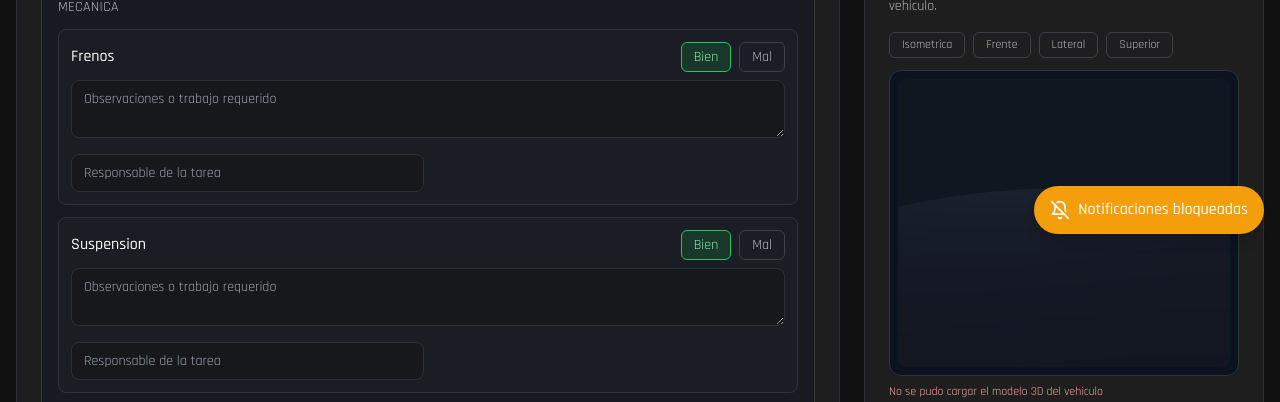
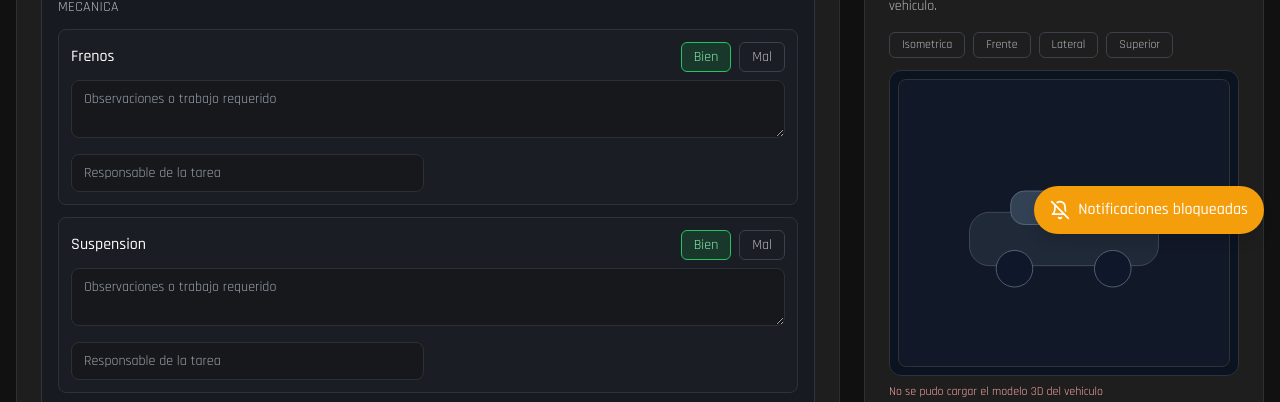
Before and after one commit to mauriciousa993-rgb/app-compraventa, a React (Vite) app in the folder frontend/: page /vehicles/inspection in a window 1280 px wide. Shown: the part 550-952 px from the top of the page. Built offline with nearby package versions, Linux system fonts and the light colour scheme; no server answers; sample sign-in values are in the browser's storage.

Commit message:
Ajustar encuadre del modelo FBX y agregar fallback visual

```diff
--- a/frontend/src/components/Vehicle3DModelViewer.tsx
+++ b/frontend/src/components/Vehicle3DModelViewer.tsx
@@ -101,13 +101,13 @@ const Vehicle3DModelViewer: React.FC<Vehicle3DModelViewerProps> = ({ damageZones
         const size = box.getSize(new THREE.Vector3());
         const center = box.getCenter(new THREE.Vector3());
 
-        fbx.position.sub(center);
-        fbx.position.y += size.y * 0.18;
+        // Centrar la geometria en el origen antes de escalar
+        fbx.position.set(-center.x, -center.y, -center.z);
 
         const maxAxis = Math.max(size.x, size.y, size.z) || 1;
         const scale = 8 / maxAxis;
         fbx.scale.setScalar(scale);
-        fbx.rotation.y = Math.PI * 0.82;
+        fbx.rotation.y = Math.PI * 0.88;
 
         fbx.traverse((obj: any) => {
           if (!obj.isMesh) return;
@@ -122,6 +122,18 @@ const Vehicle3DModelViewer: React.FC<Vehicle3DModelViewerProps> = ({ damageZones
               mat.color instanceof THREE.Color ? mat.color.clone() : new THREE.Color('#9ca3af');
           }
         });
+
+        // Ajustar la base del modelo al piso y encuadrar camara automaticamente
+        const fittedBox = new THREE.Box3().setFromObject(fbx);
+        const fittedSphere = fittedBox.getBoundingSphere(new THREE.Sphere());
+        const yShift = -1.8 - fittedBox.min.y;
+        fbx.position.y += yShift;
+
+        const radius = Math.max(fittedSphere.radius, 2);
+        camera.position.set(radius * 1.8, radius * 0.95, radius * 1.8);
+        controls.target.set(0, 0.2, 0);
+        camera.lookAt(controls.target);
+        controls.update();
 
         scene.add(fbx);
         modelRef.current = fbx;
@@ -210,6 +222,17 @@ const Vehicle3DModelViewer: React.FC<Vehicle3DModelViewerProps> = ({ damageZones
     controls.update();
   };
 
+  const FallbackVehicle = () => (
+    <div className="h-72 w-full rounded-lg border border-[#2f3238] bg-[#111827] flex items-center justify-center">
+      <svg viewBox="0 0 420 220" className="w-[320px] h-[170px]">
+        <rect x="86" y="96" width="248" height="70" rx="26" fill="#1f2937" stroke="#4b5563" />
+        <rect x="140" y="68" width="142" height="44" rx="18" fill="#334155" stroke="#64748b" />
+        <circle cx="145" cy="170" r="24" fill="#0f172a" stroke="#6b7280" />
+        <circle cx="274" cy="170" r="24" fill="#0f172a" stroke="#6b7280" />
+      </svg>
+    </div>
+  );
+
   return (
     <div>
       <div className="flex flex-wrap items-center gap-2 mb-3">
@@ -243,8 +266,13 @@ const Vehicle3DModelViewer: React.FC<Vehicle3DModelViewerProps> = ({ damageZones
         </button>
       </div>
 
-      <div className="rounded-xl border border-[#2f3238] bg-[#0b1220] p-2">
+      <div className="rounded-xl border border-[#2f3238] bg-[#0b1220] p-2 relative">
         <div ref={containerRef} className="h-72 w-full rounded-lg overflow-hidden" />
+        {loadError && (
+          <div className="absolute inset-2">
+            <FallbackVehicle />
+          </div>
+        )}
       </div>
 
       {isLoading && <p className="text-xs text-ink-300 mt-2">Cargando modelo 3D...</p>}
```
